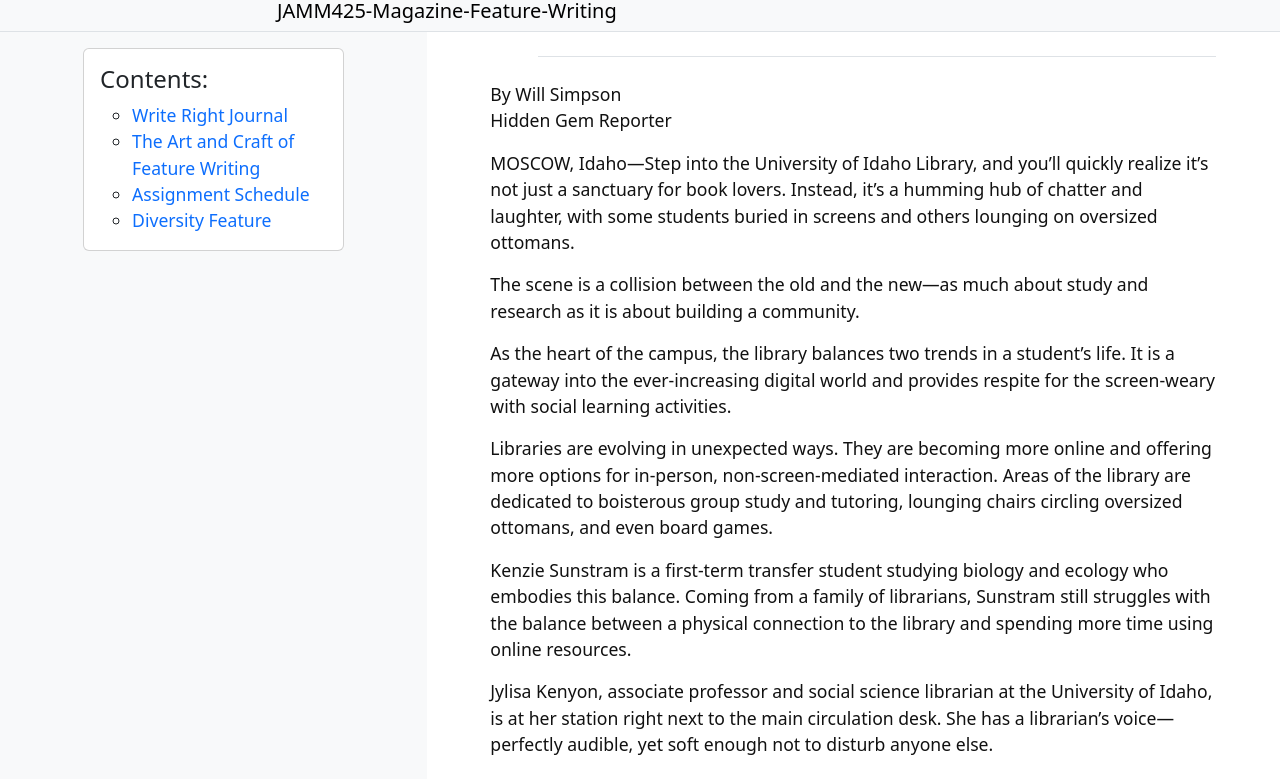
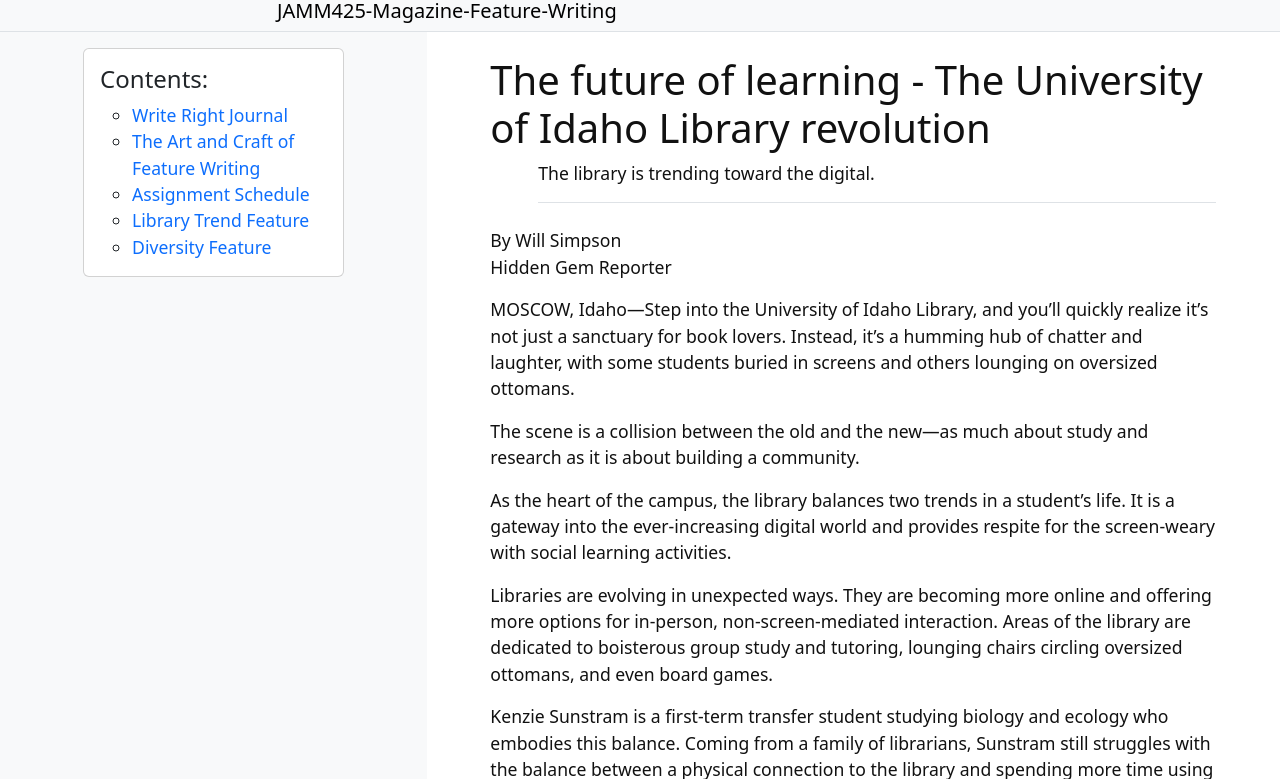
Before and after one commit to woodenzen/JAMM425-Magazine-Feature-Writing, a Jekyll site: the page built from content/4-Library Trend Feature.md, in a window 1280 px wide and 900 px high, cut to the strip 121-900 px from the top of the window. Built offline with Jekyll 4.4.1, drawn with Linux system fonts in a browser that asks for light colours; part of the change alters nothing that is shown.

Commit message:
Update tags and title for Library Trend Feature document

```diff
--- a/content/4-Library Trend Feature.md
+++ b/content/4-Library Trend Feature.md
@@ -1,8 +1,8 @@
 ---
 UUID:      ›[[202411132044]]
 cdate:     11-13-2024 08:44 PM
-tags:      #JAMM425 #blog-post #editorial-writing #web-JAMM425
-title:       The future of learning: The University of Idaho Library revolution
+tags:      #JAMM425library #editorial-writing #web-JAMM425
+title:       The future of learning - The University of Idaho Library revolution
 nav:      Library Trend Feature
 description: >
        The library is trending toward the digital.
```
